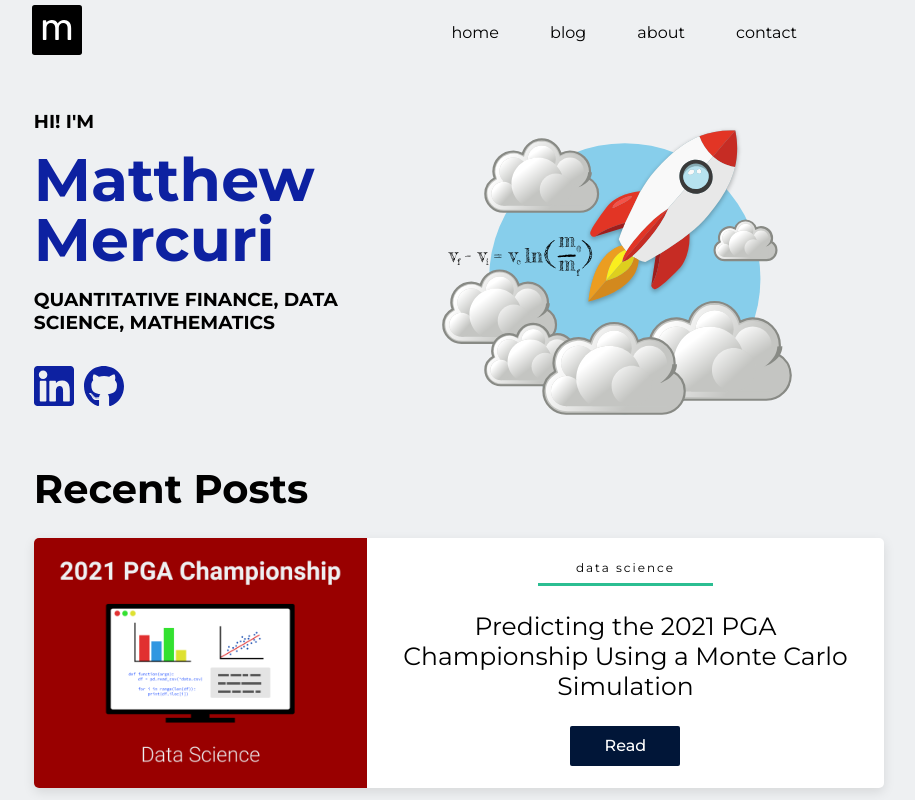
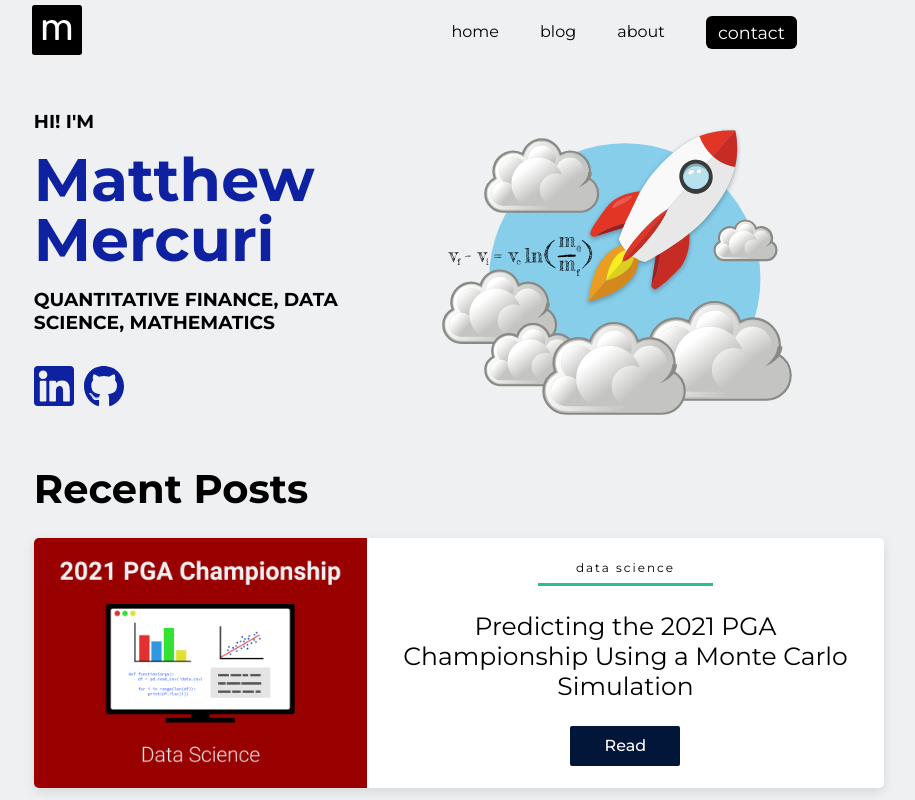
Before and after one commit to matthewmercuri/personalblog, a Next.js app: page / in a window 1280 px wide. Shown: the top 800 px of the page, without its empty margins (227-1142 px from the left). Built offline with nearby package versions, Linux system fonts and the light colour scheme.

Commit message:
made contact on navbar noticeable

```diff
--- a/components/Nav.js
+++ b/components/Nav.js
@@ -15,7 +15,7 @@ export default function Nav () {
           <li><Link href='/'><a>home</a></Link></li>
           <li><Link href='/blog'><a>blog</a></Link></li>
           <li><Link href='/about'><a>about</a></Link></li>
-          <li><Link href='/contact'><a>contact</a></Link></li>
+          <li className={styles.contact}><Link href='/contact'><a>contact</a></Link></li>
         </ul>
       </div>
       <div className={click ? `${styles.mobileNavOpen} ${styles.mobileNav}` : styles.mobileNav}>
--- a/styles/Nav.module.css
+++ b/styles/Nav.module.css
@@ -22,10 +22,24 @@
     justify-content: space-between;
 }
 
-.regNav ul a {
+.regNav li:not(:last-of-type) a {
     text-decoration: none;
     color: black;
     font-size: 1rem;
+}
+
+.regNav li:last-of-type a {
+    text-decoration: none;
+    background-color: black;
+    /* font-weight: 600; */
+    color: white;
+    font-size: 1.1rem;
+    padding: 6px 12px;
+    border-radius: 6px;
+}
+
+.regNav li:last-of-type a:hover {
+    background-color: rgb(73, 73, 73);
 }
 
 .logo {
@@ -121,5 +135,6 @@
         z-index: 999;
         /* below line stops scrolling */
         position: fixed;
+        /* overflow: hidden; */
     }
 }
```
